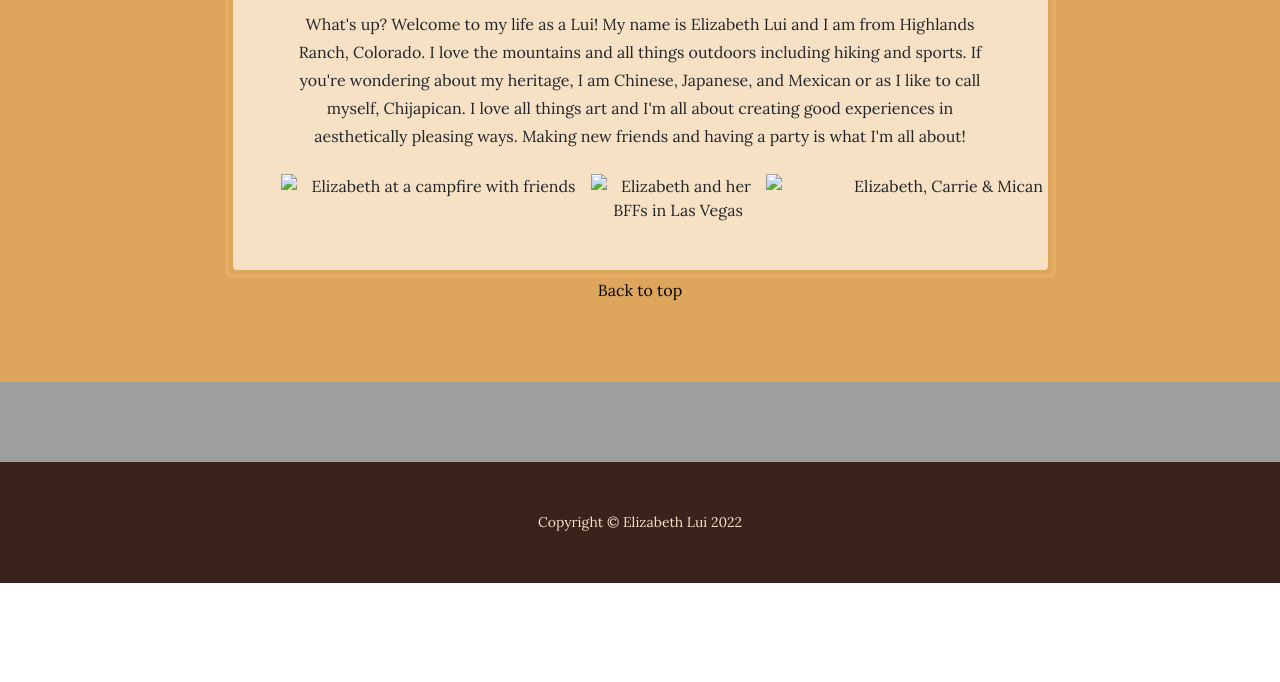
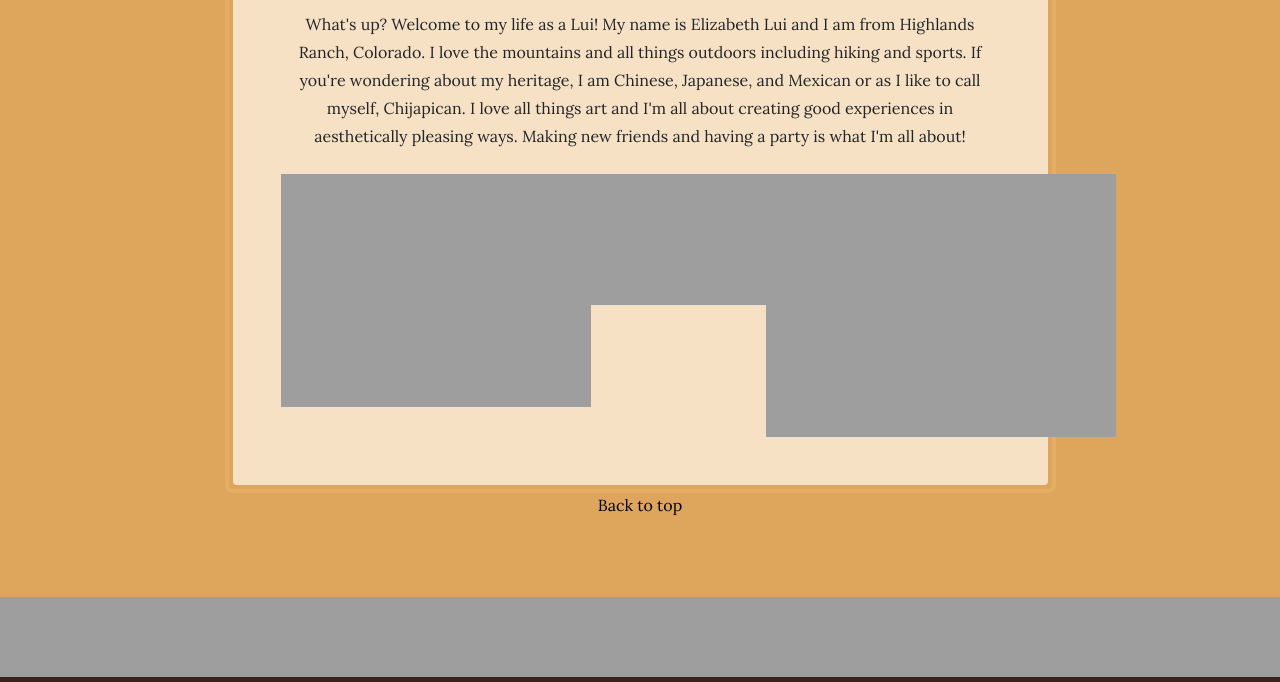
Before and after one commit to emael13/WebDevProject, a plain HTML site: page index.html in a window 1280 px wide. Shown: the part 1038-1720 px from the top of the page. Before the commit the page ends 1621 px from the top, so only its background shows below. Drawn offline with nearby package versions, Linux system fonts and the light colour scheme; the site is published under a folder, as on GitHub Pages, so addresses that start at the root find nothing.

Commit message:
Add files via upload

```diff
--- a/index.html
+++ b/index.html
@@ -70,9 +70,9 @@
                             <p class="mb-0">What's up? Welcome to my life as a Lui! My name is Elizabeth Lui and I am from Highlands Ranch, Colorado. I love the mountains and all things outdoors including hiking and sports. If you're wondering about my heritage, I am Chinese, Japanese, and Mexican or as I like to call myself, Chijapican. I love all things art and I'm all about creating good experiences in aesthetically pleasing ways. Making new friends and having a party is what I'm all about!</p>
                             <br>
                             <div class="ephoto">
-                                <img src="/images/IMG_1874.JPG" width="310px" alt="Elizabeth at a campfire with friends">
-                                <img src="/images/IMG_1457.JPG" width="175px" alt="Elizabeth and her BFFs in Las Vegas">
-                                <img src="/images/DSC_5034.JPG" width="350px" alt="Elizabeth, Carrie & Mican">
+                                <img src="images/IMG_1874.JPG" width="310px" alt="Elizabeth at a campfire with friends">
+                                <img src="images/IMG_1457.JPG" width="175px" alt="Elizabeth and her BFFs in Las Vegas">
+                                <img src="images/DSC_5034.JPG" width="350px" alt="Elizabeth, Carrie & Mican">
                             </div>
                         </div>
                     </div>
```
